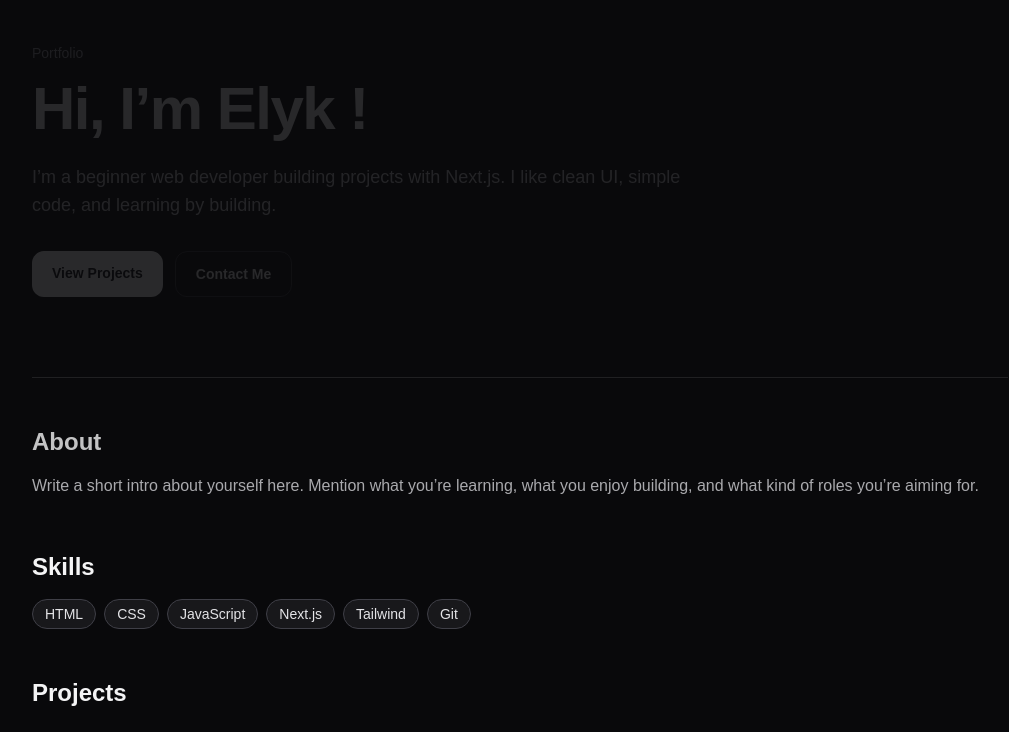
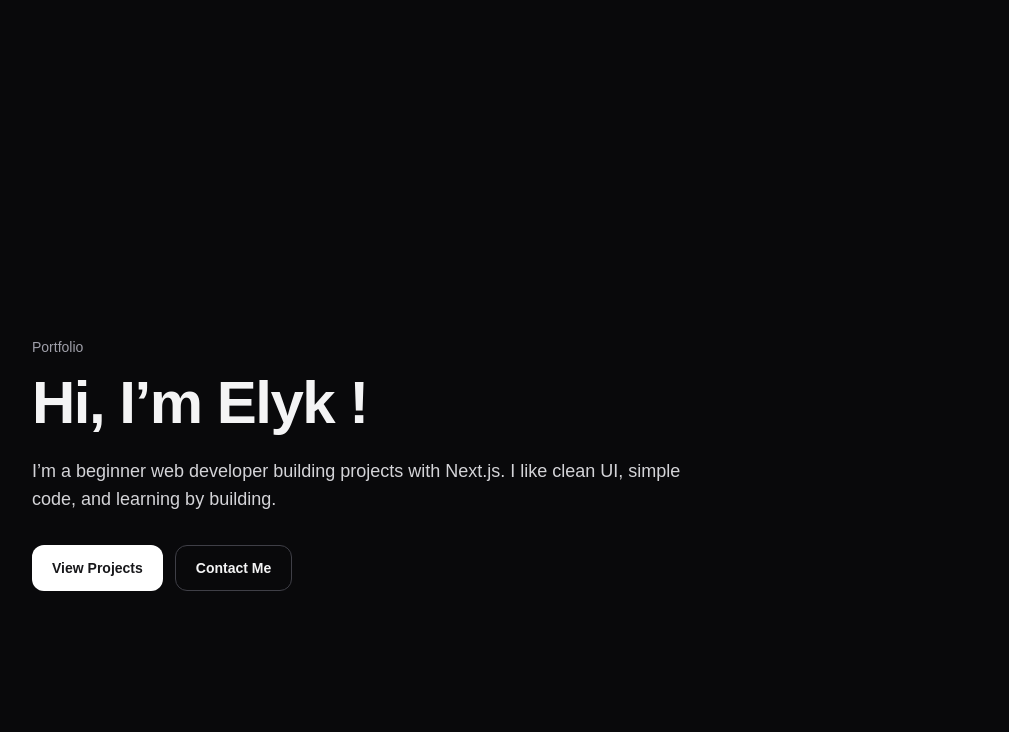
Before and after one commit to Elykaboo/Portfolio, a Next.js app in the folder my-portfolio/: page / in a window 1280 px wide. Shown: the top 732 px of the page, without its empty margins (120-1129 px from the left). Built offline with nearby package versions, Linux system fonts and the light colour scheme.

Commit message:
Centered Hero Section

```diff
--- a/my-portfolio/app/page.tsx
+++ b/my-portfolio/app/page.tsx
@@ -58,11 +58,12 @@ export default function Home() {
     <main className="min-h-screen bg-zinc-950 text-zinc-100">
       <div className="mx-auto max-w-5xl px-6 py-16">
         {/* HERO */}
-        <AnimatedSection id="top" className="">
+        <AnimatedSection id="top" className="min-h-screen flex items-center">
           <motion.header
             initial={{ opacity: 0, y: 20 }}
             animate={{ opacity: 1, y: 0 }}
             transition={{ duration: 0.6, ease: "easeOut" }}
+            className="w-full"
           >
             <p className="text-sm text-zinc-400">Portfolio</p>
 
@@ -76,19 +77,27 @@ export default function Home() {
             </p>
 
             <div className="mt-8 flex flex-wrap gap-3">
-              <a
-                href="#projects"
+              <button
+                onClick={() =>
+                  document.getElementById("projects")?.scrollIntoView({
+                    behavior: "smooth",
+                  })
+                }
                 className="rounded-xl bg-white px-5 py-3 text-sm font-semibold text-zinc-900 hover:opacity-90"
               >
                 View Projects
-              </a>
+              </button>
 
-              <a
-                href="#contact"
+              <button
+                onClick={() =>
+                  document.getElementById("contact")?.scrollIntoView({
+                    behavior: "smooth",
+                  })
+                }
                 className="rounded-xl border border-zinc-700 px-5 py-3 text-sm font-semibold text-zinc-100 hover:bg-zinc-900"
               >
                 Contact Me
-              </a>
+              </button>
             </div>
           </motion.header>
         </AnimatedSection>
```
